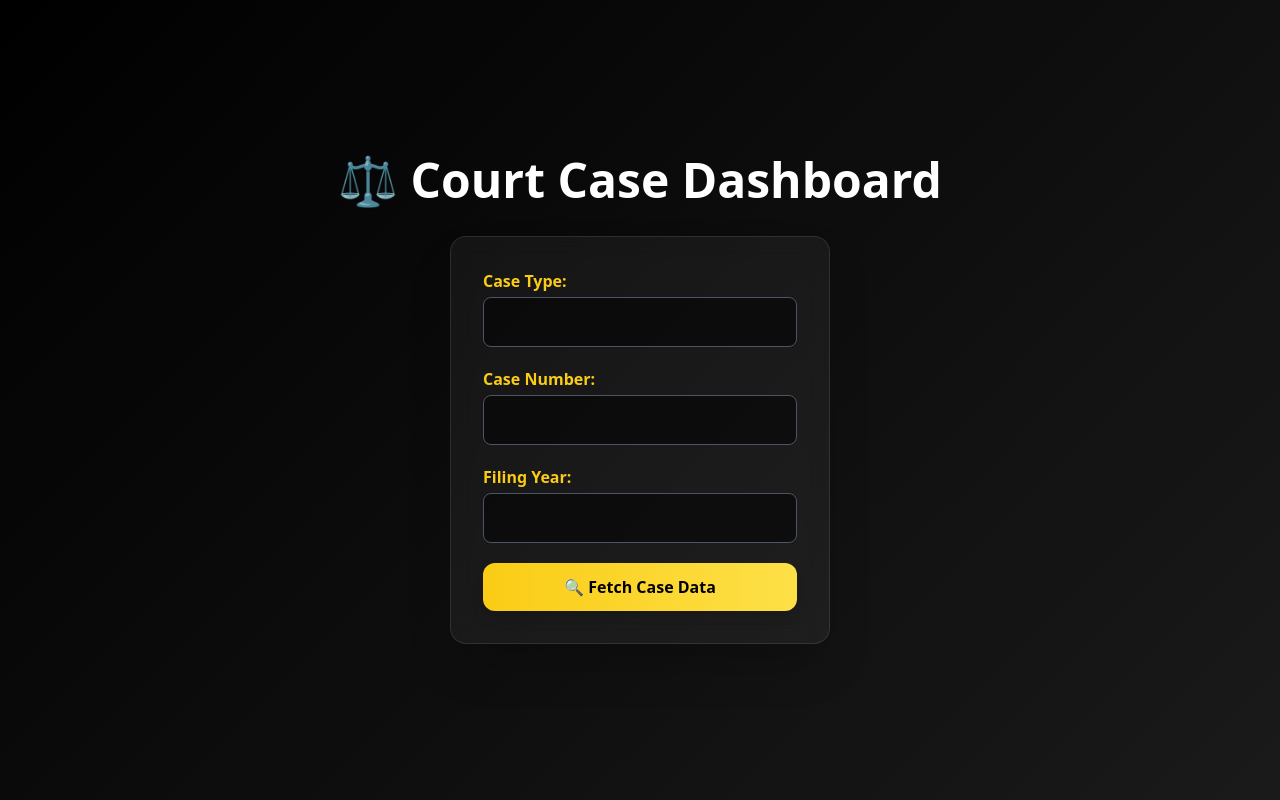
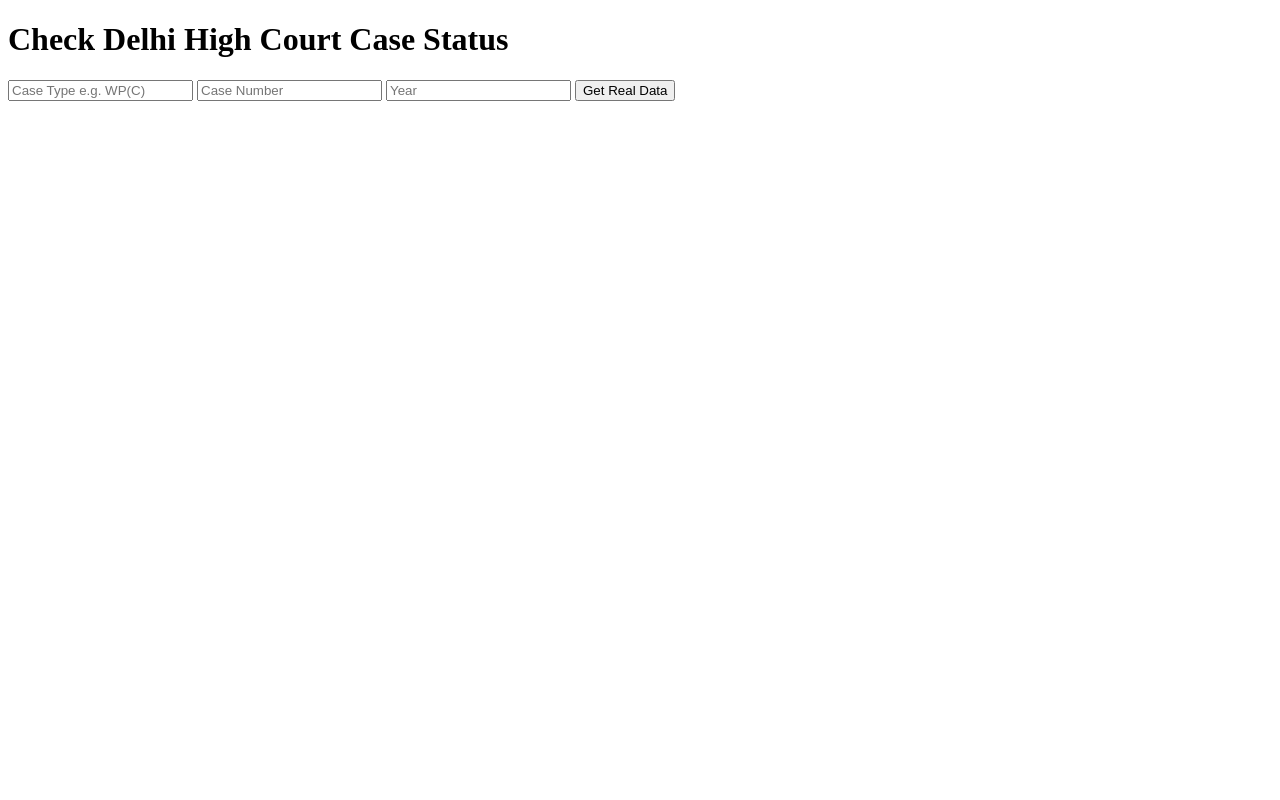
Before and after one commit to Vickykawadkar/CourtDashboard, a Flask app: page / in a window 1280 px wide. Run offline with Flask 3, Linux system fonts and the light colour scheme; some libraries are stand-ins or nearby versions.

Commit message:
frontend

```diff
--- a/app.py
+++ b/app.py
@@ -1,26 +1,20 @@
-from flask import Flask, render_template, request
+from flask import Flask, render_template, request, jsonify
 from court_scraper import fetch_case_data
-from database import log_query
 
 app = Flask(__name__)
 
-@app.route("/", methods=["GET", "POST"])
-def index():
-    case_data = None
-    error_message = None
+@app.route("/")
+def home():
+    return render_template("index.html")
 
-    if request.method == "POST":
-        case_type = request.form.get("case_type")
-        case_number = request.form.get("case_number")
-        filing_year = request.form.get("filing_year")
+@app.route("/scrape", methods=["POST"])
+def scrape():
+    case_type = request.form.get("case_type")
+    case_number = request.form.get("case_number")
+    case_year = request.form.get("case_year")
 
-        try:
-            case_data = fetch_case_data(case_type, case_number, filing_year)
-            log_query(case_type, case_number, filing_year, case_data)
-        except Exception as e:
-            error_message = str(e)
-
-    return render_template("index.html", case_data=case_data, error_message=error_message)
+    data = fetch_case_data(case_type, case_number, case_year)
+    return jsonify(data)
 
 if __name__ == "__main__":
     app.run(debug=True)
--- a/templates/index.html
+++ b/templates/index.html
@@ -1,86 +1,36 @@
 <!DOCTYPE html>
-<html lang="en">
+<html>
 <head>
-  <meta charset="UTF-8">
-  <meta name="viewport" content="width=device-width, initial-scale=1.0">
-  <title>Court Case Dashboard</title>
+  <title>Delhi HC Real Case Data</title>
+</head>
+<body>
+  <h1>Check Delhi High Court Case Status</h1>
+  <form id="caseForm">
+    <input type="text" name="case_type" placeholder="Case Type e.g. WP(C)" required>
+    <input type="text" name="case_number" placeholder="Case Number" required>
+    <input type="text" name="case_year" placeholder="Year" required>
+    <button type="submit">Get Real Data</button>
+  </form>
 
-  <!-- Tailwind CSS CDN -->
-  <script src="https://cdn.tailwindcss.com"></script>
-  <!-- Animate.css CDN -->
-  <link rel="stylesheet" href="https://cdnjs.cloudflare.com/ajax/libs/animate.css/4.1.1/animate.min.css"/>
-  <style>
-    body {
-      background: linear-gradient(135deg, #000000 0%, #1a1a1a 100%);
-    }
-    .glass-card {
-      background: rgba(255, 255, 255, 0.05);
-      backdrop-filter: blur(12px);
-      border: 1px solid rgba(255, 255, 255, 0.1);
-    }
-    .glow-btn {
-      transition: all 0.3s ease-in-out;
-      background: linear-gradient(to right, #facc15, #fde047);
-    }
-    .glow-btn:hover {
-      transform: scale(1.05);
-      box-shadow: 0 0 15px #facc15;
-    }
-  </style>
-</head>
-<body class="min-h-screen flex flex-col items-center justify-center">
+  <div id="result"></div>
 
-  <!-- Title -->
-  <h1 class="text-5xl font-extrabold text-white mb-8 animate__animated animate__fadeInDown">
-    ⚖️ Court Case Dashboard
-  </h1>
+  <script>
+    document.getElementById('caseForm').addEventListener('submit', async function(e) {
+      e.preventDefault();
+      document.getElementById('result').innerHTML = "<p>Loading real data...</p>";
+      const formData = new FormData(this);
+      const res = await fetch('/scrape', { method: 'POST', body: formData });
+      const data = await res.json();
 
-  <!-- Form Card -->
-  <div class="glass-card shadow-2xl rounded-2xl p-8 w-[380px] animate__animated animate__zoomIn text-white">
-    <form method="POST" class="flex flex-col gap-5">
-
-      <div>
-        <label class="block font-semibold text-yellow-400">Case Type:</label>
-        <input type="text" name="case_type" required
-          class="w-full mt-1 p-3 rounded-lg bg-black/50 border border-gray-600 text-white focus:ring-2 focus:ring-yellow-400 focus:outline-none">
-      </div>
-
-      <div>
-        <label class="block font-semibold text-yellow-400">Case Number:</label>
-        <input type="text" name="case_number" required
-          class="w-full mt-1 p-3 rounded-lg bg-black/50 border border-gray-600 text-white focus:ring-2 focus:ring-yellow-400 focus:outline-none">
-      </div>
-
-      <div>
-        <label class="block font-semibold text-yellow-400">Filing Year:</label>
-        <input type="text" name="filing_year" required
-          class="w-full mt-1 p-3 rounded-lg bg-black/50 border border-gray-600 text-white focus:ring-2 focus:ring-yellow-400 focus:outline-none">
-      </div>
-
-      <button type="submit" class="glow-btn text-black font-bold py-3 rounded-xl shadow-lg">
-        🔍 Fetch Case Data
-      </button>
-    </form>
-  </div>
-
-  <!-- Error Message -->
-  {% if error_message %}
-    <p class="text-red-400 font-bold mt-6 animate__animated animate__fadeInUp">{{ error_message }}</p>
-  {% endif %}
-
-  <!-- Result Section -->
-  {% if case_data %}
-  <div class="glass-card shadow-2xl rounded-2xl p-6 w-[450px] mt-10 animate__animated animate__fadeInUp text-white">
-    <h3 class="text-yellow-400 font-bold text-2xl mb-4">Case Details</h3>
-    <p><b class="text-yellow-300">Parties:</b> {{ case_data.parties }}</p>
-    <p><b class="text-yellow-300">Filing Date:</b> {{ case_data.filing_date }}</p>
-    <p><b class="text-yellow-300">Next Hearing:</b> {{ case_data.next_hearing }}</p>
-    <a href="{{ case_data.latest_order_pdf }}" target="_blank"
-       class="inline-block mt-5 glow-btn px-5 py-2 rounded-lg text-black font-bold">
-       📄 Download Latest Order
-    </a>
-  </div>
-  {% endif %}
-
+      document.getElementById('result').innerHTML = `
+        <h3>Case Details:</h3>
+        <p><b>Petitioner:</b> ${data.petitioner}</p>
+        <p><b>Respondent:</b> ${data.respondent}</p>
+        <p><b>Filing Date:</b> ${data.filing_date}</p>
+        <p><b>Next Hearing:</b> ${data.next_hearing}</p>
+        <p><b>PDF:</b> <a href="${data.pdf_link}" target="_blank">${data.pdf_link}</a></p>
+      `;
+    });
+  </script>
 </body>
 </html>
```
Also changed, not shown: court_scraper.py (+35 -44 lines), queries.db.
